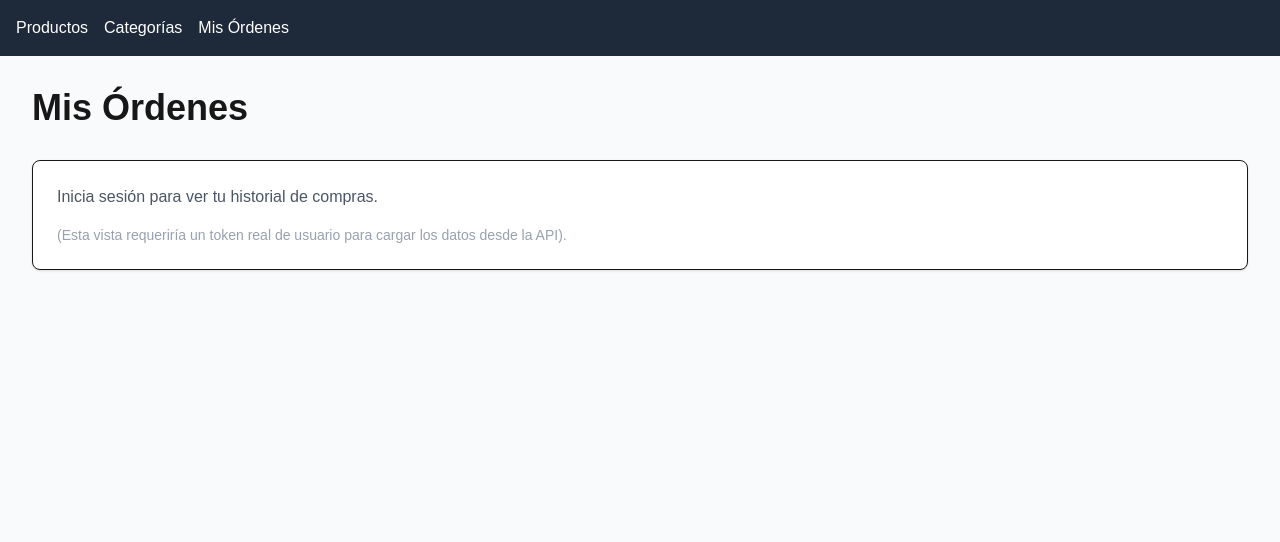
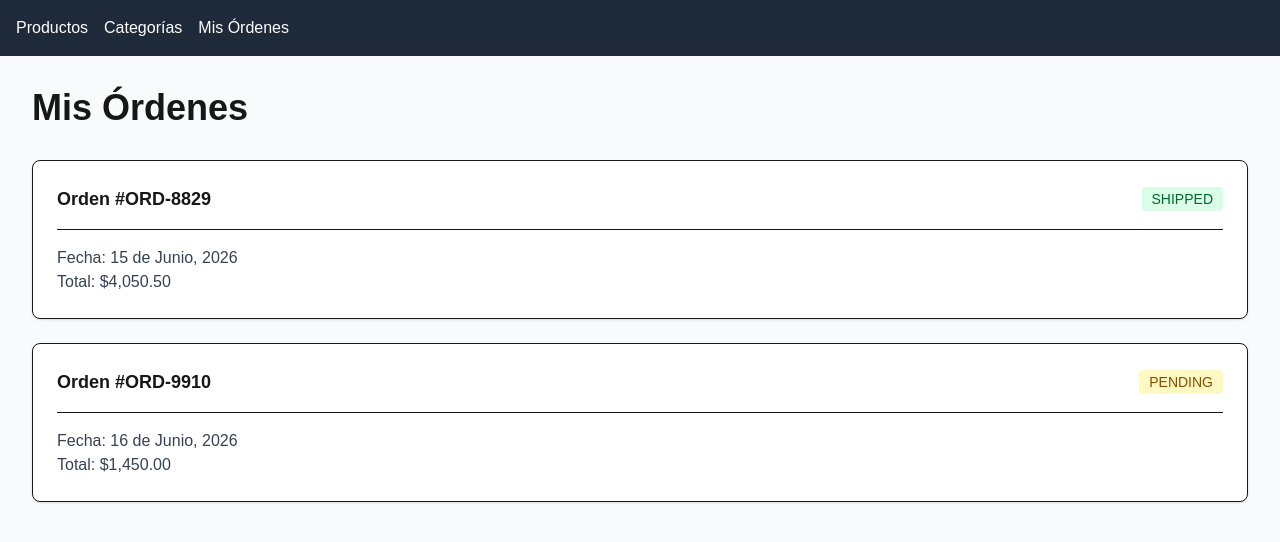
Before and after one commit to Alejandro010825/awos, a Next.js app: page /orders in a window 1280 px wide. Shown: the top 542 px of the page. Built offline with nearby package versions, Linux system fonts and the light colour scheme.

Commit message:
mejorar ui de ordenes falsas y ocultar id de categorias

```diff
--- a/app/categories/page.tsx
+++ b/app/categories/page.tsx
@@ -41,7 +41,7 @@ export default function Categories() {
         {categories.map(cat => (
           <div key={cat.id} className="bg-white p-6 border rounded-lg shadow-sm">
             <h2 className="text-xl font-semibold">{cat.name}</h2>
-            <p className="text-gray-500 mt-2 text-sm">ID: {cat.id}</p>
+            <p className="text-gray-500 mt-2 text-sm">Ver productos</p>
           </div>
         ))}
       </div>
--- a/app/orders/page.tsx
+++ b/app/orders/page.tsx
@@ -5,9 +5,24 @@ export default function Orders() {
     <div className="min-h-screen bg-gray-50 p-8">
       <h1 className="text-4xl font-bold mb-8">Mis Órdenes</h1>
 
-      <div className="bg-white p-6 border rounded-lg shadow-sm">
-        <p className="text-gray-600">Inicia sesión para ver tu historial de compras.</p>
-        <p className="text-sm text-gray-400 mt-4">(Esta vista requeriría un token real de usuario para cargar los datos desde la API).</p>
+      <div className="grid gap-6">
+        <div className="bg-white p-6 border rounded-lg shadow-sm">
+          <div className="flex justify-between items-center border-b pb-4 mb-4">
+            <h2 className="text-lg font-semibold">Orden #ORD-8829</h2>
+            <span className="bg-green-100 text-green-800 text-sm font-medium px-2.5 py-0.5 rounded">SHIPPED</span>
+          </div>
+          <p className="text-gray-700">Fecha: 15 de Junio, 2026</p>
+          <p className="text-gray-700">Total: $4,050.50</p>
+        </div>
+
+        <div className="bg-white p-6 border rounded-lg shadow-sm">
+          <div className="flex justify-between items-center border-b pb-4 mb-4">
+            <h2 className="text-lg font-semibold">Orden #ORD-9910</h2>
+            <span className="bg-yellow-100 text-yellow-800 text-sm font-medium px-2.5 py-0.5 rounded">PENDING</span>
+          </div>
+          <p className="text-gray-700">Fecha: 16 de Junio, 2026</p>
+          <p className="text-gray-700">Total: $1,450.00</p>
+        </div>
       </div>
     </div>
   );
```
